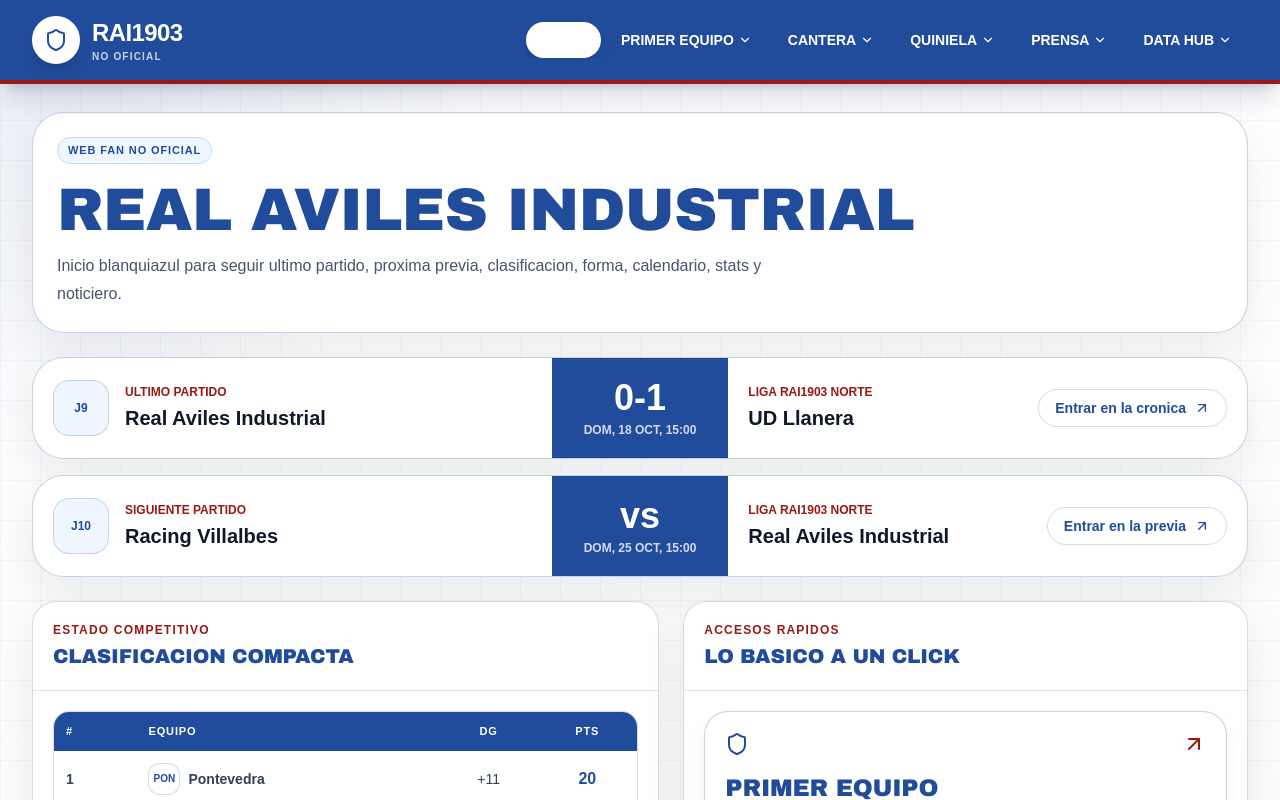
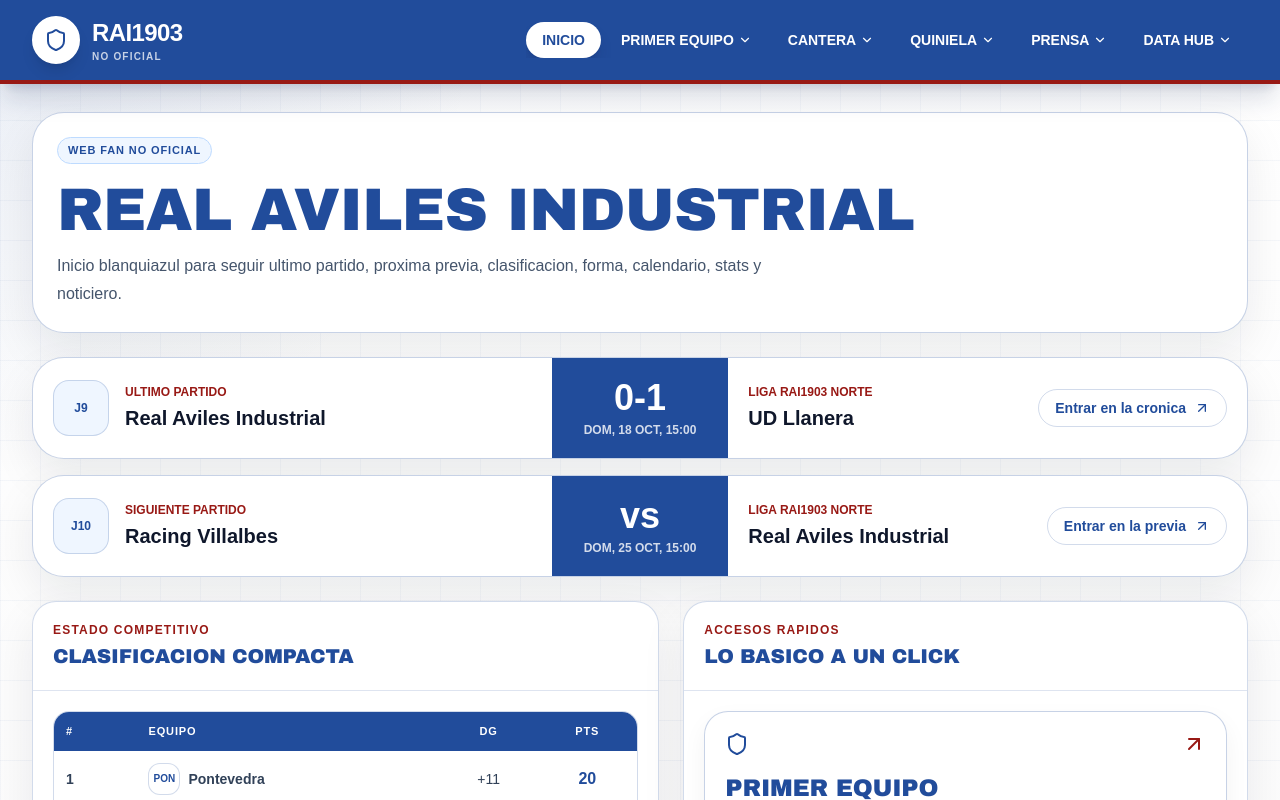
Before and after one commit to academiaohara/RAI1903, a Next.js app: page / in a window 1280 px wide. Shown: the top 800 px of the page. Built offline with nearby package versions, Linux system fonts and the light colour scheme.

Commit message:
Force active header link text color
Co-authored-by: academiaohara <academiaohara@users.noreply.github.com>

```diff
--- a/components/Header.tsx
+++ b/components/Header.tsx
@@ -30,7 +30,7 @@ export function Header() {
             const hasChildren = "children" in item && item.children;
             return (
               <div key={item.href} className="group relative">
-                <Link href={item.href} className={cn("inline-flex items-center gap-1 rounded-full px-4 py-2 text-sm font-bold uppercase tracking-normal transition hover:bg-white hover:text-[#214C9B]", active ? "bg-white text-[#214C9B] shadow-lg shadow-blue-950/20" : "text-white")}>
+                <Link href={item.href} style={active ? { color: "#214C9B" } : undefined} className={cn("inline-flex items-center gap-1 rounded-full px-4 py-2 text-sm font-bold uppercase tracking-normal transition hover:bg-white hover:text-[#214C9B]", active ? "bg-white shadow-lg shadow-blue-950/20" : "text-white")}>
                   {item.label}
                   {hasChildren && <ChevronDown size={14} className="transition group-hover:rotate-180" />}
                 </Link>
@@ -63,7 +63,7 @@ export function Header() {
               const hasChildren = "children" in item && item.children;
               return (
                 <div key={item.href} className="rounded-2xl border border-white/10 bg-white/5 p-1">
-                  <Link href={item.href} onClick={() => setOpen(false)} className={cn("block rounded-xl px-4 py-3 text-sm font-bold uppercase tracking-normal", active ? "bg-white text-[#214C9B]" : "text-white")}>
+                  <Link href={item.href} style={active ? { color: "#214C9B" } : undefined} onClick={() => setOpen(false)} className={cn("block rounded-xl px-4 py-3 text-sm font-bold uppercase tracking-normal", active ? "bg-white" : "text-white")}>
                     {item.label}
                   </Link>
                   {hasChildren && (
```
